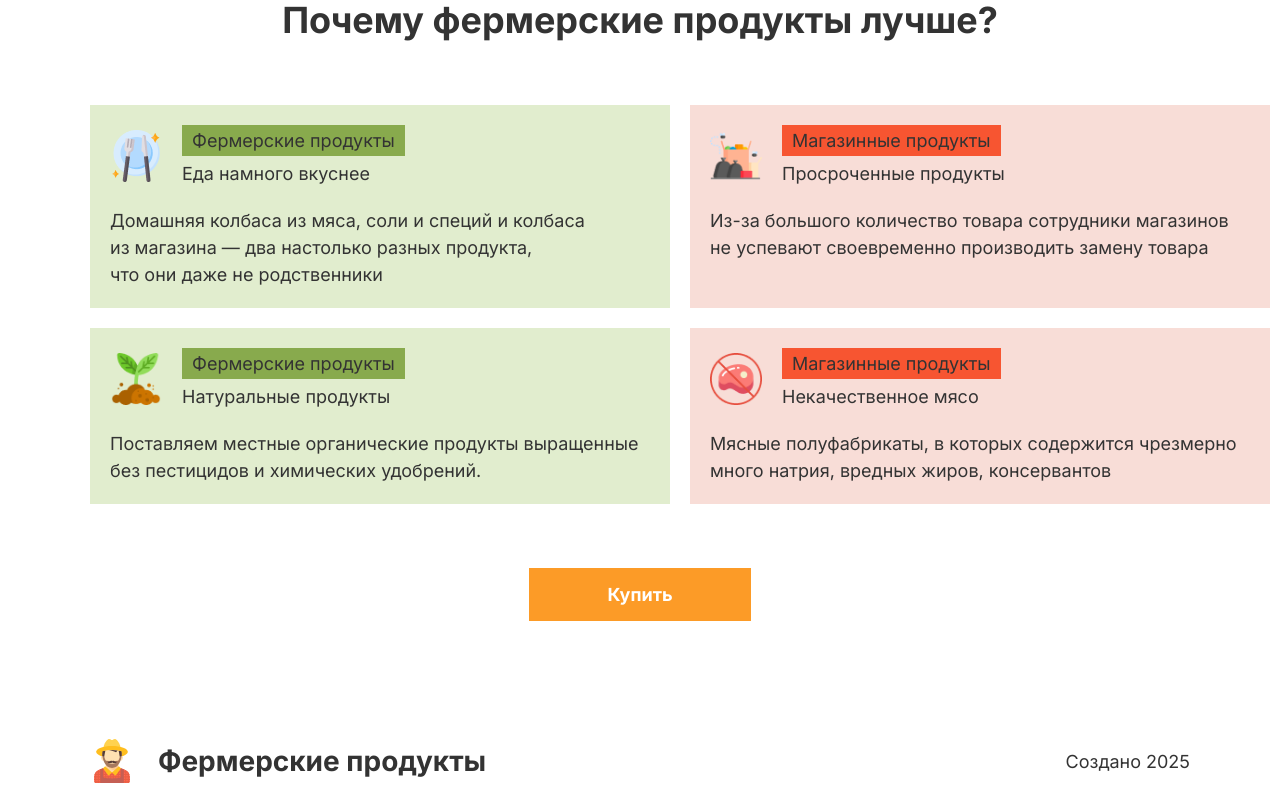
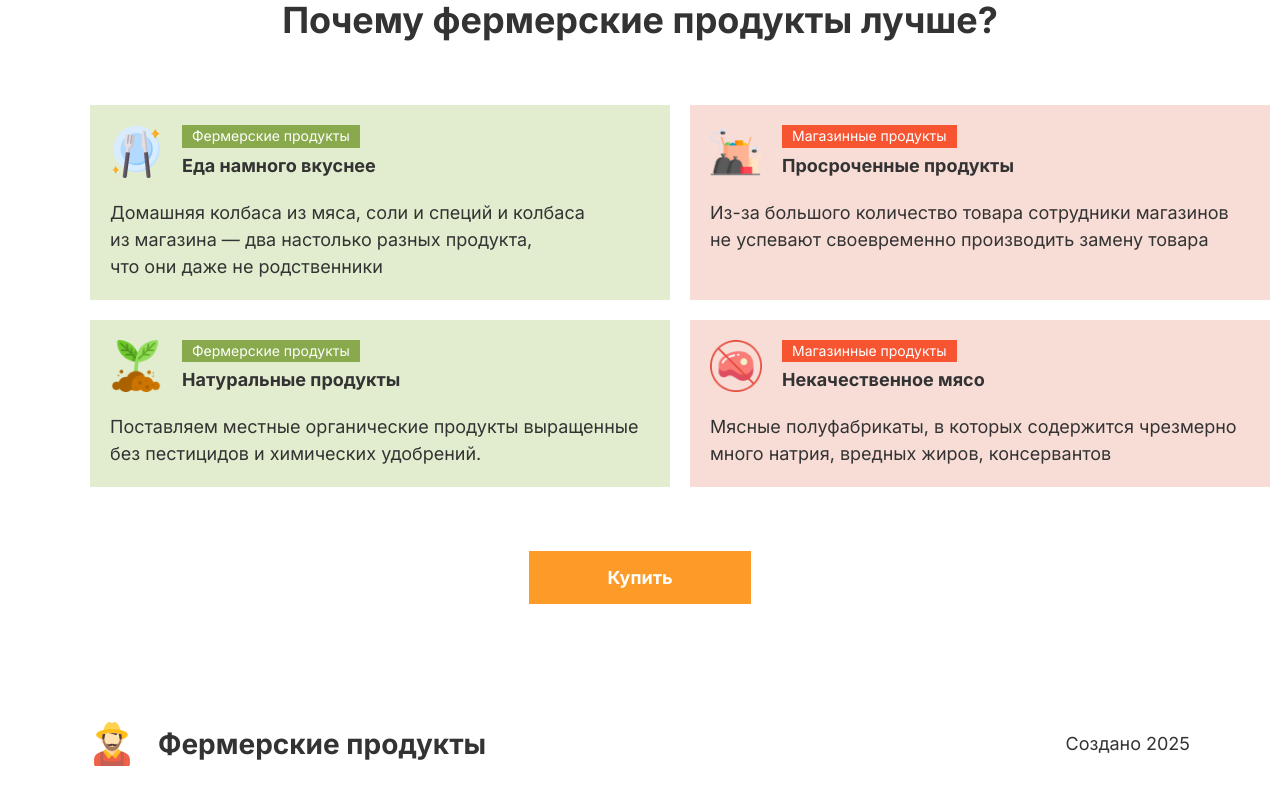
Before and after one commit to Chackmoole/farm-shop, a React (Create React App) app: page / in a window 1280 px wide. Shown: the part 780-1581 px from the top of the page. Built offline with nearby package versions, Linux system fonts and the light colour scheme.

Commit message:
Стилизация блока FeaturesCard через styled. Правка компонента Text. Правка стилей по умолчанию.

```diff
--- a/src/components/blocks/features/features-card/features-card-style.css
+++ /dev/null
@@ -1,33 +0,0 @@
-.features-card {
-  width: 540px;
-  padding: 20px;
-  background-color: #e1edce;
-}
-
-.features-card--shop {
-  background-color: #f8ddd7;
-}
-
-.features-card__box {
-  display: flex;
-  align-items: center;
-  gap: 20px;
-  margin-bottom: 20px;
-}
-
-.features-card__subheading {
-  display: block;
-  padding: 2px 10px;
-  background-color: #88aa4d;
-}
-
-.features-card__subheading--shop {
-  background-color: #f75531;
-}
-
-.features-card__inner {
-  display: flex;
-  flex-direction: column;
-  align-items: start;
-  gap: 4px;
-}
--- /dev/null
+++ b/src/components/blocks/features/features-card/features-card-styled.js
@@ -0,0 +1,46 @@
+import styled, { css } from "styled-components";
+import { Text } from "../../../ui/text/text";
+
+export const StyledFeaturesCard = styled.li`
+  width: 540px;
+  padding: 20px;
+  ${(props) => {
+    return props.$isFarm
+      ? css`
+          background-color: ${props.theme.colors.colorLightGreen};
+        `
+      : css`
+          background-color: ${props.theme.colors.colorLigthPink};
+        `;
+  }}
+`;
+
+export const StyledFeaturesCardBox = styled.div`
+  display: flex;
+  align-items: center;
+  gap: 20px;
+  margin-bottom: 20px;
+`;
+
+export const StyledFeaturesCardTitle = styled(Text)`
+  ${(props) => console.log(props)}
+  ${(props) => {
+    return props.$isFarm
+      ? css`
+          background-color: ${props.theme.colors.colorGreen};
+        `
+      : css`
+          background-color: ${props.theme.colors.colorDarkOrange};
+        `;
+  }}
+
+  padding: 2px 10px;
+  color: ${(props) => props.theme.colors.colorWhite};
+`;
+
+export const StyledFeaturesCardInner = styled.div`
+  display: flex;
+  flex-direction: column;
+  align-items: start;
+  gap: 4px;
+`;
--- a/src/components/blocks/features/features-card/features-card.jsx
+++ b/src/components/blocks/features/features-card/features-card.jsx
@@ -1,29 +1,24 @@
-import "./features-card-style.css";
-import { Text, defaultVariantMapping } from "../../../ui/text/text";
+import { Text } from "../../../ui/text/text";
+import {
+  StyledFeaturesCard,
+  StyledFeaturesCardBox,
+  StyledFeaturesCardInner,
+  StyledFeaturesCardTitle,
+} from "./features-card-styled";
 
 export const FeaturesCard = ({ title, description, subtitle, img, isFarm }) => {
-  let featuresCardClass = isFarm
-    ? "features-card"
-    : "features-card features-card--shop";
-  let featuresSubheddingClass = isFarm
-    ? "features-card__subheading"
-    : "features-card__subheading features-card__subheading--shop";
-
   return (
-    <li className={featuresCardClass}>
-      <div className="features-card__box">
+    <StyledFeaturesCard $isFarm={isFarm}>
+      <StyledFeaturesCardBox>
         <img src={img} alt="" width={52} height={52} />
-        <div className="features-card__inner">
-          <Text
-            variant={defaultVariantMapping.body1}
-            className={featuresSubheddingClass}
-          >
+        <StyledFeaturesCardInner>
+          <StyledFeaturesCardTitle $isFarm={isFarm} variant="caption1">
             {subtitle}
-          </Text>
-          <Text variant={defaultVariantMapping.body1}>{title}</Text>
-        </div>
-      </div>
-      <Text variant={defaultVariantMapping.body1}>{description}</Text>
-    </li>
+          </StyledFeaturesCardTitle>
+          <Text variant="body2">{title}</Text>
+        </StyledFeaturesCardInner>
+      </StyledFeaturesCardBox>
+      <Text>{description}</Text>
+    </StyledFeaturesCard>
   );
 };
--- a/src/components/ui/text/text-style.css
+++ /dev/null
@@ -1,23 +0,0 @@
-.text {
-  margin: 0;
-  font-size: 18px;
-  line-height: 150%;
-  font-weight: 400;
-}
-
-.text--bold {
-  line-height: 150%;
-  font-weight: 700;
-}
-
-.text--small {
-  font-size: 14px;
-  line-height: 130%;
-  font-weight: 400;
-}
-
-.text--small-bold {
-  font-size: 14px;
-  line-height: 130%;
-  font-weight: 700;
-}
--- a/src/components/ui/text/text-styled.js
+++ b/src/components/ui/text/text-styled.js
@@ -4,7 +4,7 @@ import { spacing } from "./spacing";
 
 export const StyledText = styled.span`
   display: inline-block;
-  font-family: ${(props) => props.theme.FONTS.fontsFamily};
+  font-family: ${(props) => props.theme.fonts.fontsFamily};
   ${textVariants}
   ${spacing}
 `;
--- a/src/components/ui/text/text.jsx
+++ b/src/components/ui/text/text.jsx
@@ -1,4 +1,3 @@
-import "./text-style.css";
 import { StyledText } from "./text-styled";
 
 export const defaultVariantMapping = {
--- a/src/styles.js
+++ b/src/styles.js
@@ -12,12 +12,11 @@ body {
   position: relative;
   min-height: 100%;
   font-family: ${(props) => {
-    console.log(props);
-    return props.theme.FONTS.fontFamily;
+    return props.theme.fonts.fontFamily;
   }};
-  font-size: ${(props) => props.theme.FONTS.fontSizeDefault};
+  font-size: ${(props) => props.theme.fonts.fontSizeDefault};
   font-weight: 700;
-  color: ${(props) => props.theme.COLORS.colorBlackText};
+  color: ${(props) => props.theme.colors.colorBlackText};
 }
 
 .visually-hidden {
--- a/src/theme/default.js
+++ b/src/theme/default.js
@@ -1,5 +1,5 @@
 export const defaultTheme = {
-  COLORS: {
+  colors: {
     colorBlackText: "#333333",
     colorGray: "#f6f6f6",
     colorWhite: "#ffffff",
@@ -11,7 +11,7 @@ export const defaultTheme = {
     colorOrange: "#fc9b27",
     colorAcitveOrange: "#fc7427",
   },
-  FONTS: {
+  fonts: {
     fontFamily: '"Inter", "Arial", sans-serif',
     fontSizeDefault: "18px",
   },
```
